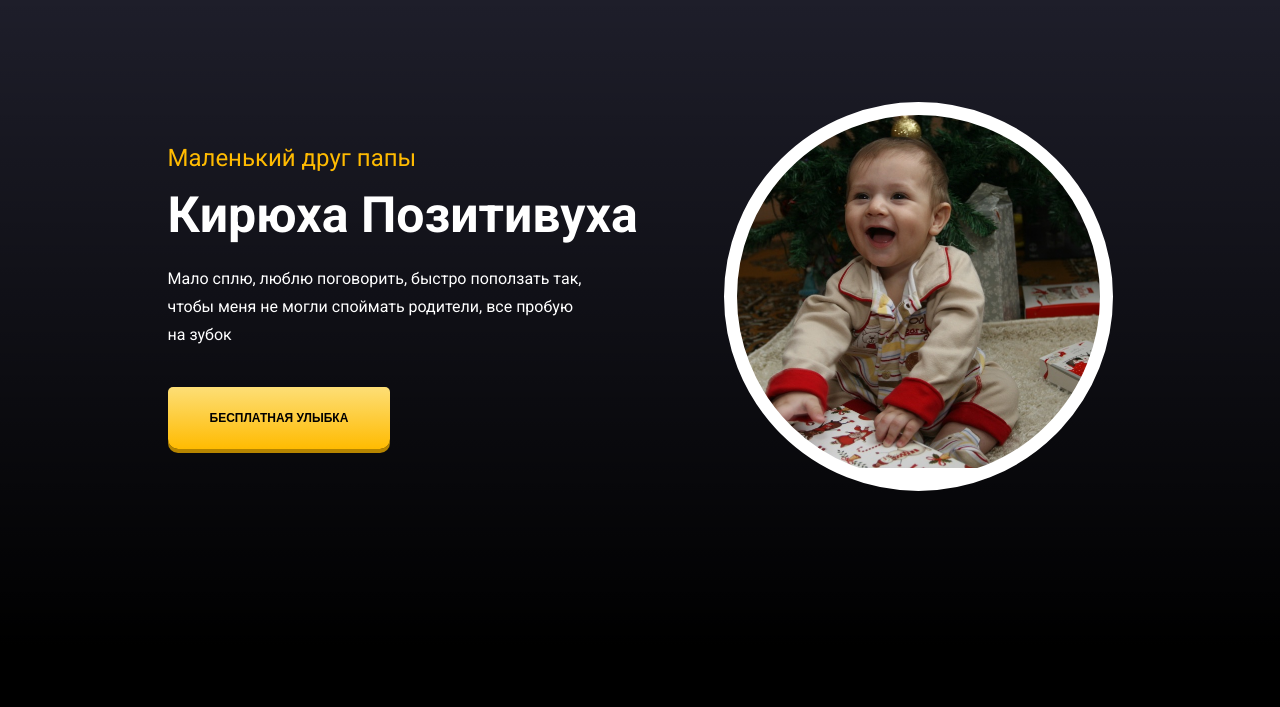
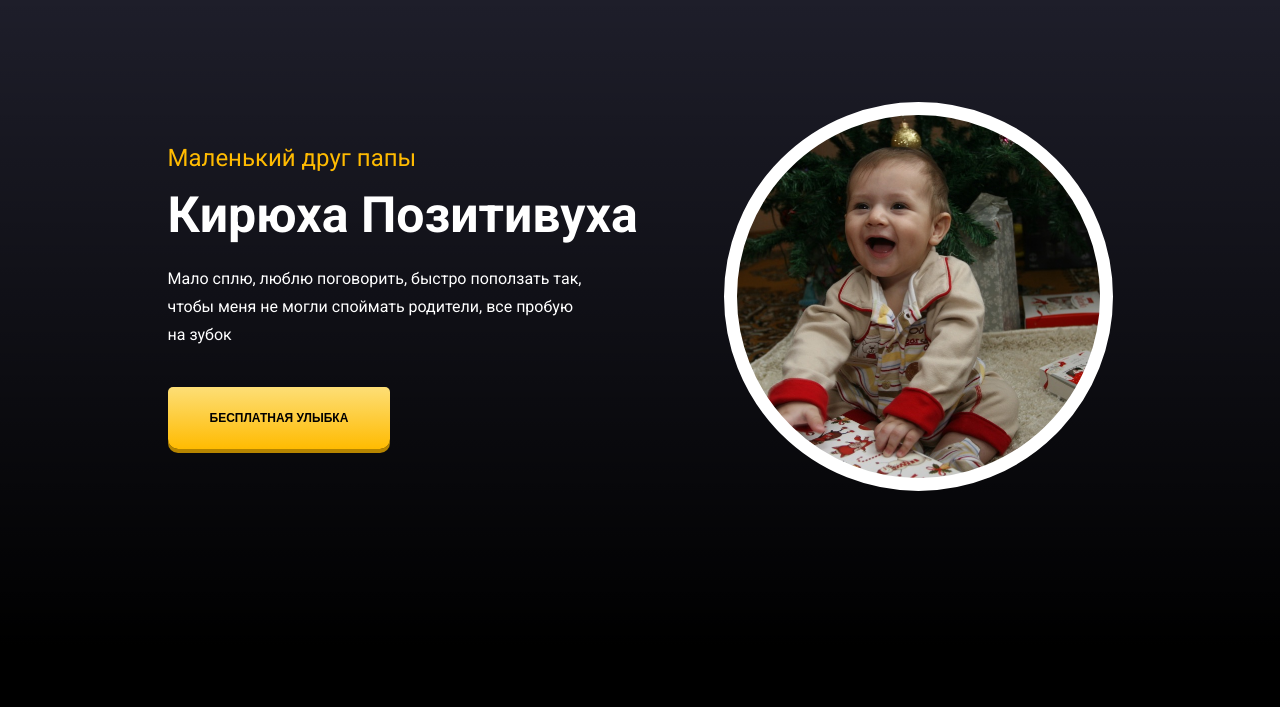
Before and after one commit to pavelgitvasilev/portfolio, a plain HTML site: page index.html in a window 1280 px wide. Shown: the part 81-788 px from the top of the page. Drawn offline with Linux system fonts and the light colour scheme.

Commit message:
Update style.css

```diff
--- a/css/style.css
+++ b/css/style.css
@@ -96,7 +96,7 @@ body {
  border-radius: 50%;
  background-image: url('../img/avatar.jpg');
  background-repeat: no-repeat;
- background-position: center top -10px;
+ background-position: center top;
  border: 13px solid #fff;
  background-size: cover;
 }
```
